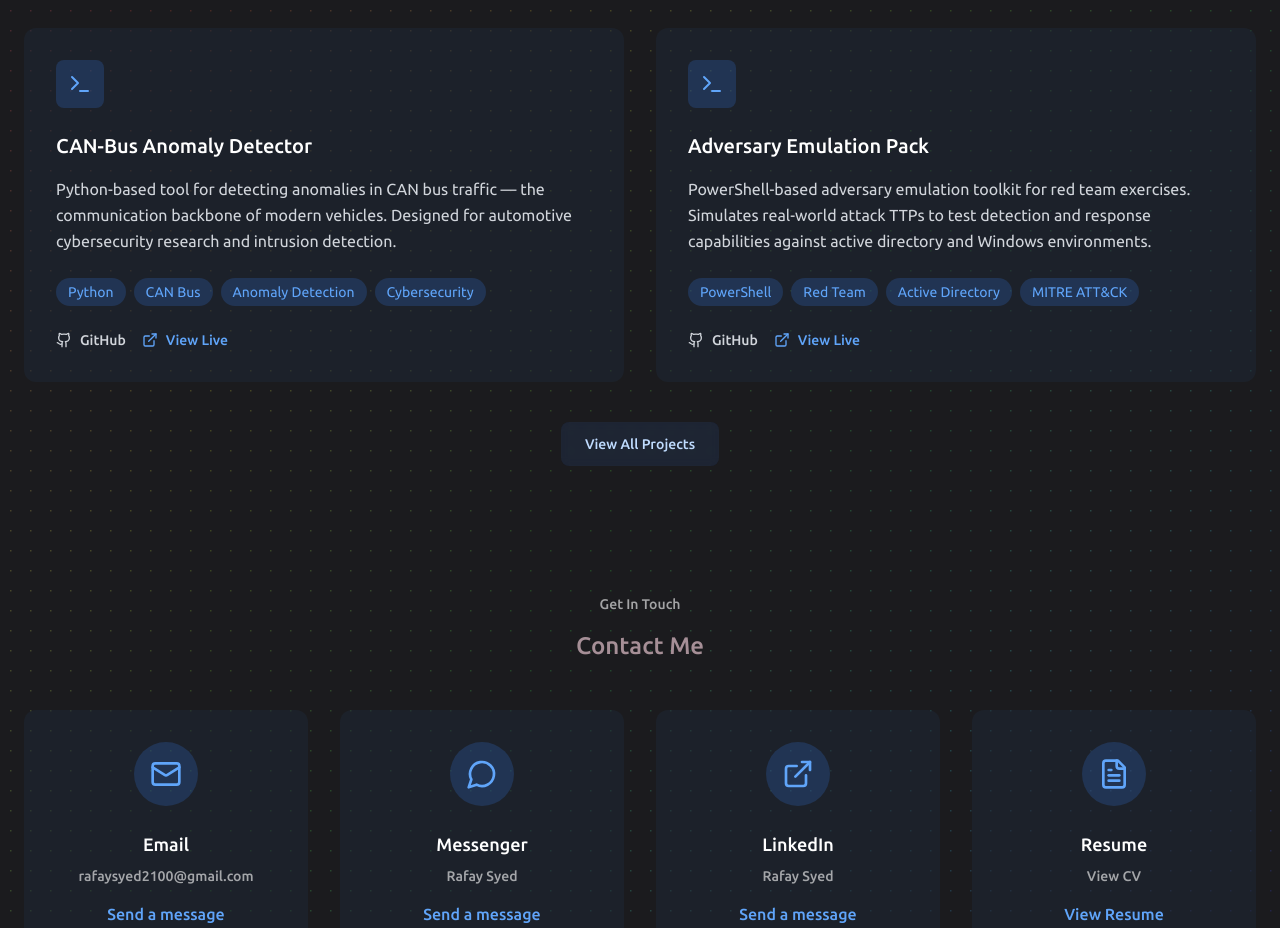
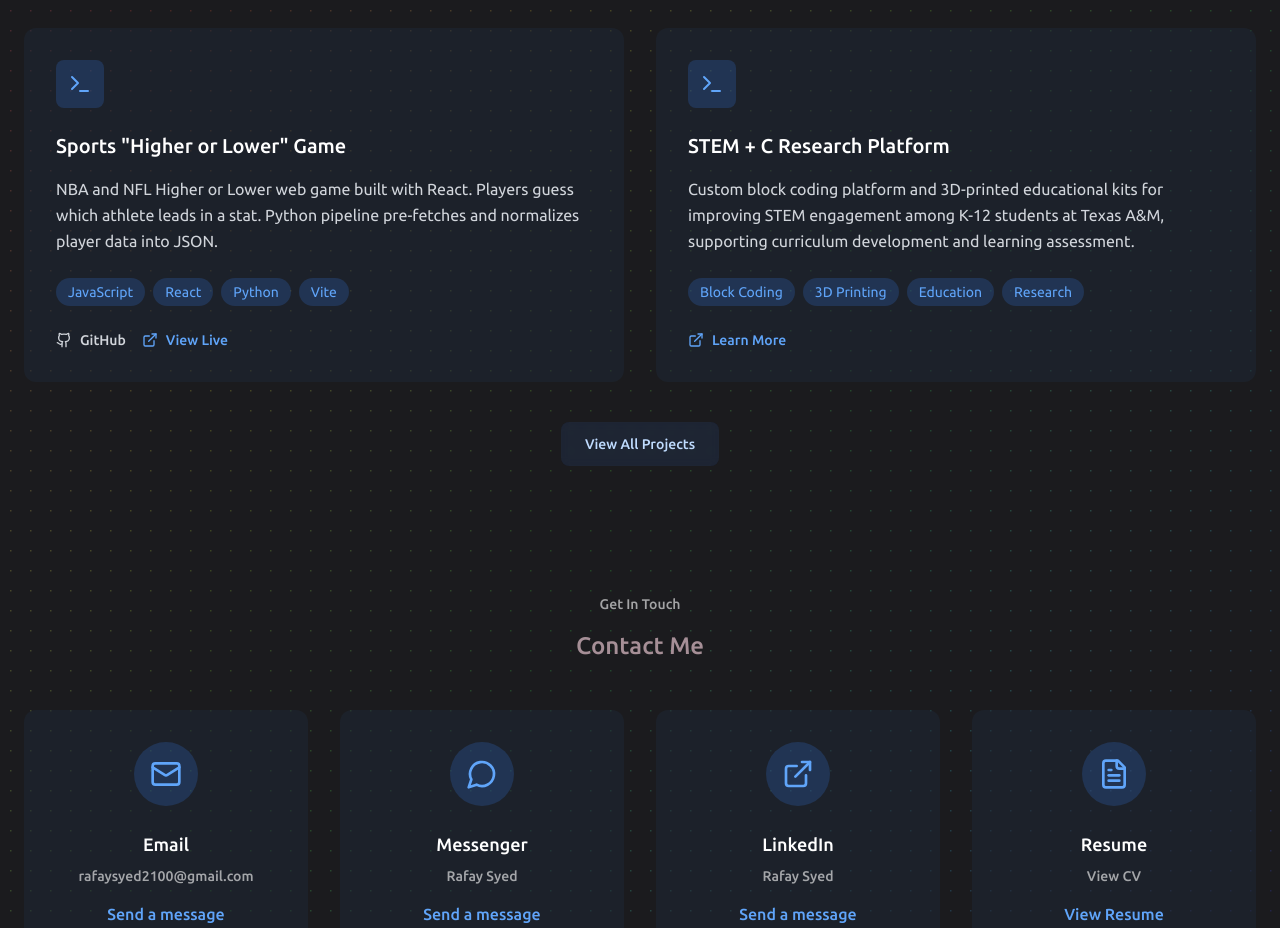
Before and after one commit to eskitete/personalsite, a React (Vite) app: page / in a window 1280 px wide. Shown: the part 2940-3868 px from the top of the page. Built offline with nearby package versions, Linux system fonts and the light colour scheme; a web font is replaced by a local one.

Commit message:
Update Home.tsx

```diff
--- a/src/pages/Home.tsx
+++ b/src/pages/Home.tsx
@@ -70,6 +70,20 @@ const projects = [
     github: 'https://github.com/eskitete'
   },
   {
+    title: 'Sports "Higher or Lower" Game',
+    description: 'NBA and NFL Higher or Lower web game built with React. Players guess which athlete leads in a stat. Python pipeline pre-fetches and normalizes player data into JSON.',
+    technologies: ['JavaScript', 'React', 'Python', 'Vite'],
+    link: 'https://github.com/eskitete/HigherLower',
+    github: 'https://github.com/eskitete/HigherLower'
+  },
+  {
+    title: 'STEM + C Research Platform',
+    description: 'Custom block coding platform and 3D-printed educational kits for improving STEM engagement among K-12 students at Texas A&M, supporting curriculum development and learning assessment.',
+    technologies: ['Block Coding', '3D Printing', 'Education', 'Research'],
+    link: 'https://titil.tamu.edu/stemc-lessonplans/',
+    github: null
+  },
+  {
     title: 'CAN-Bus Anomaly Detector',
     description: 'Python-based tool for detecting anomalies in CAN bus traffic — the communication backbone of modern vehicles. Designed for automotive cybersecurity research and intrusion detection.',
     technologies: ['Python', 'CAN Bus', 'Anomaly Detection', 'Cybersecurity'],
@@ -96,13 +110,6 @@ const projects = [
     technologies: ['C', 'Linux', 'Embedded Systems', 'Device Trees'],
     link: 'https://github.com/eskitete',
     github: 'https://github.com/eskitete'
-  },
-  {
-    title: 'Sports "Higher or Lower" Game',
-    description: 'NBA and NFL Higher or Lower web game built with React. Players guess which athlete leads in a stat. Python pipeline pre-fetches and normalizes player data into JSON.',
-    technologies: ['JavaScript', 'React', 'Python', 'Vite'],
-    link: 'https://github.com/eskitete/HigherLower',
-    github: 'https://github.com/eskitete/HigherLower'
   },
   {
     title: 'Robot Hand',
```
